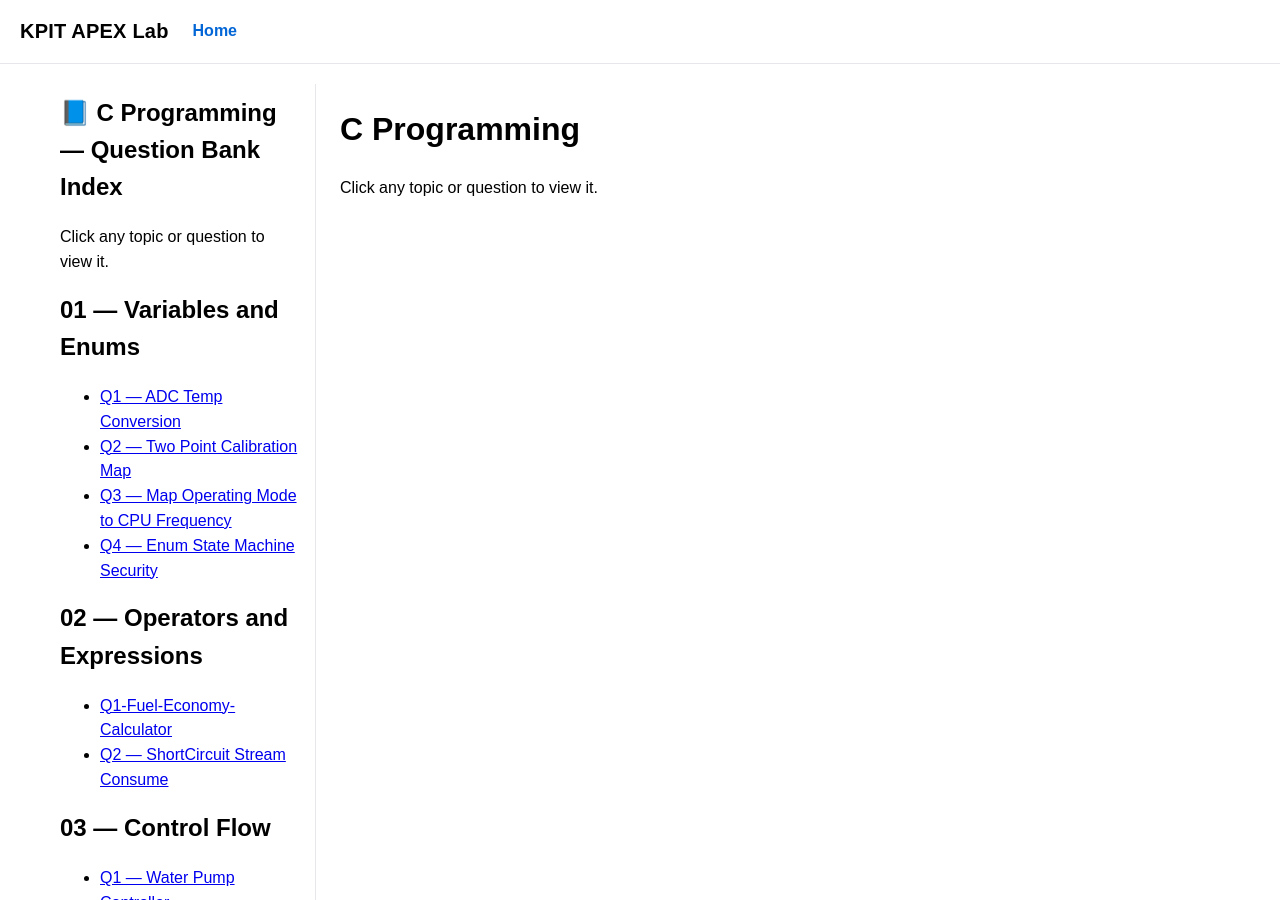
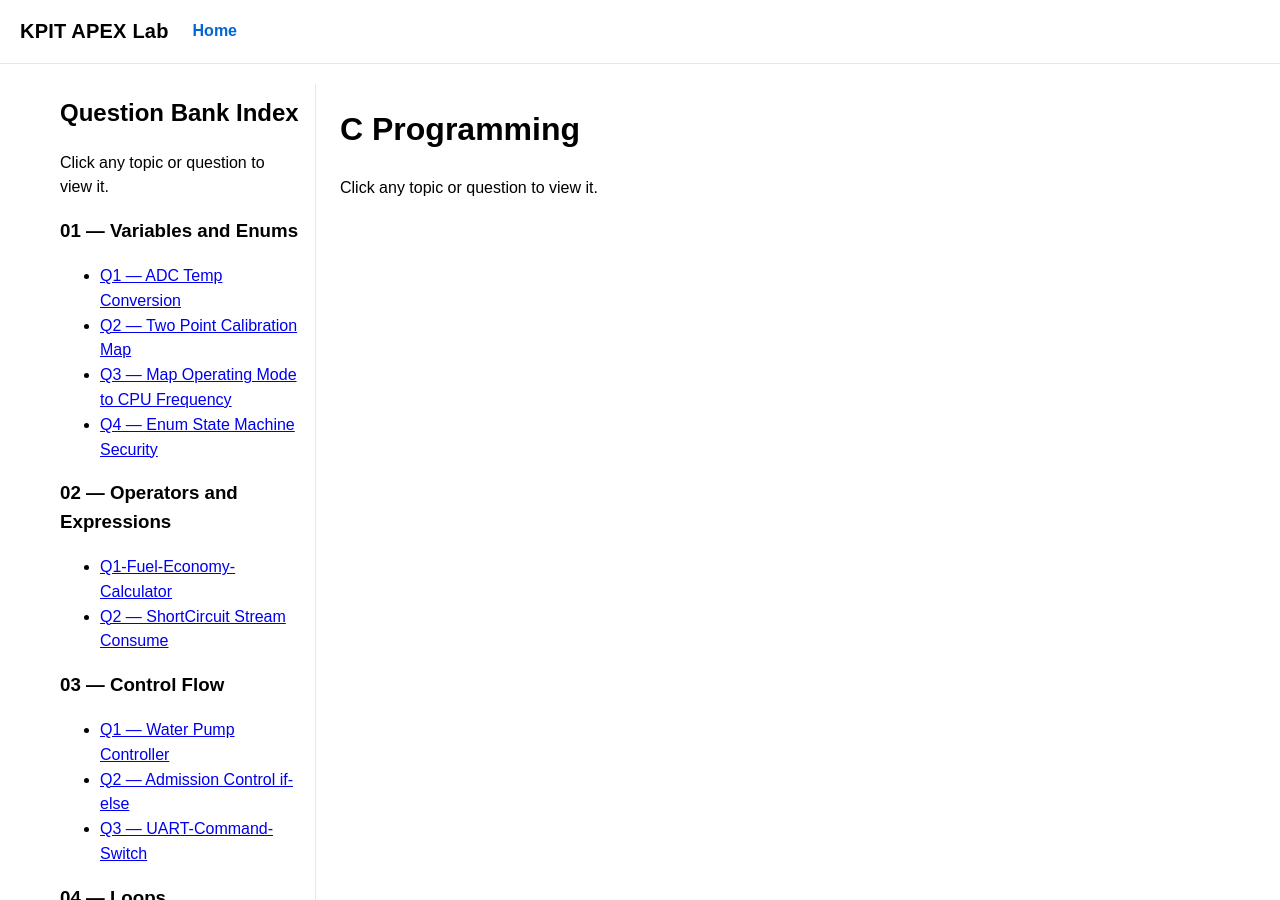
Before and after one commit to kAPEXLab/C-Programming, a Jekyll site: the page built from question-bank.md, in a window 1280 px wide and 900 px high. Built offline with Jekyll 4.4.1, drawn with Linux system fonts in a browser that asks for light colours; our own code applies the rules of GitHub Pages for plain Markdown files.

Commit message:
Update question-bank.md

```diff
--- a/question-bank.md
+++ b/question-bank.md
@@ -1,59 +1,59 @@
-# 📘 C Programming — Question Bank Index
+# Question Bank Index
 
 Click any topic or question to view it.
 
-## 01 — Variables and Enums
+### 01 — Variables and Enums
 - [Q1 — ADC Temp Conversion](Question-Bank/01-variables-and-enums/Q1-ADC-Temp-Conversion.md)
 - [Q2 — Two Point Calibration Map](Question-Bank/01-variables-and-enums/Q2-Two-Point-Calibration-Map.md)
 - [Q3 — Map Operating Mode to CPU Frequency](Question-Bank/01-variables-and-enums/Q3-Map-Operating-Mode-to-CPU-Frequency.md)
 - [Q4 — Enum State Machine Security](Question-Bank/01-variables-and-enums/Q4-Enum-State-Machine-Security.md)
 
-## 02 — Operators and Expressions
+### 02 — Operators and Expressions
 - [Q1-Fuel-Economy-Calculator](Question-Bank/02-operators-and-expressions/Q1-Fuel-Economy-Calculator.md)
 - [Q2 — ShortCircuit Stream Consume](Question-Bank/02-operators-and-expressions/Q2-ShortCircuit-Stream-Consume.md)
 
-## 03 — Control Flow
+### 03 — Control Flow
 - [Q1 — Water Pump Controller](Question-Bank/03-control-flow/Q1-Water-Pump-Controller.md)
 - [Q2 — Admission Control if-else](Question-Bank/03-control-flow/Q2-Admission-Control-if-else.md)
 - [Q3 — UART-Command-Switch](Question-Bank/03-control-flow/Q3-UART-Command-Switch.md)
 
-## 04 — Loops
+### 04 — Loops
 - [Q1 — For Count Above Threshold](Question-Bank/04-loops/Q1-For-Count-Above-Threshold.md)
 - [Q2 — For RingBuffer Drain](Question-Bank/04-loops/Q2-For-RingBuffer-Drain.md)
 - [Q3 — While Stream Parser](Question-Bank/04-loops/Q3-While-Stream-Parser.md)
 - [Q4 — DoWhile-Stability-Detector](Question-Bank/04-loops/Q4-DoWhile-Stability-Detector.md)
 
-## 05 — Arrays and Strings
+### 05 — Arrays and Strings
 - [Q1 — 1D Min Finder](Question-Bank/05-arrays-and-strings/Q1-1D-Min-Finder.md)
 - [Q2 — 1D Longest Stable Segment](Question-Bank/05-arrays-and-strings/Q2-1D-Longest-Stable-Segment.md)
 - [Q3 — 2D Word Search With Wildcards](Question-Bank/05-arrays-and-strings/Q3-2D-Word-Search-With-Wildcards.md)
 
-## 06 — Functions and Parameters
+### 06 — Functions and Parameters
 - [Q1 — Safe String Copy](Question-Bank/06-functions-and-params/Q1-SafeStringCopy-const-pointer.md)
 - [Q2 — Reconcile Config Defaults](Question-Bank/06-functions-and-params/Q2-Reconcile-Config-const-defaults.md)
 
-## 07 — Pointers and Arithmetic
+### 07 — Pointers and Arithmetic
 - [Q1 — Subsequence Search](Question-Bank/07-pointers-and-arithmetic/Q1-Subsequence-Search-in-Slice.md)
 - [Q2 — InPlace Tokenizer (Two pointers)](Question-Bank/07-pointers-and-arithmetic/Q2-InPlace-Tokenizer-TwoPointers.md)
 
-## 08 — Function Pointers and Callbacks
+### 08 — Function Pointers and Callbacks
 - [Q1 — Button Debounce Callback](Question-Bank/08-function-pointers-and-callbacks/Q1-Button-Debounce-Callback.md)
 
-## 09 — Structs, Unions, Bitfields
+### 09 — Structs, Unions, Bitfields
 - [Q1 — StatusReg16 Bitfields Parity](Question-Bank/09-structs-unions-bitfields/Q1-StatusReg16-Bitfields-Parity.md)
 - [Q2 — TaggedUnion Telemetry Summary](Question-Bank/09-structs-unions-bitfields/Q2-TaggedUnion-Telemetry-Summary.md)
 
-## 10 — Dynamic Memory
+### 10 — Dynamic Memory
 - [Q1 — DynInt Append Realloc Safe](Question-Bank/10-dynamic-memory/Q1-DynInt-Append-ReallocSafe.md)
 - [Q2 — LogBuffer Append Compact Grow](Question-Bank/10-dynamic-memory/Q2-LogBuffer-Append-Compact-Grow.md)
 
-## 11 — File I/O
+### 11 — File I/O
 - [Q1 — Count Lines Filtered](Question-Bank/11-file-io/Q1-Count-Lines-Filtered.md)
 - [Q2 — Filter Compact Binary Log](Question-Bank/11-file-io/Q2-Filter-Compact-Binary-Log.md)
 
-## 12 — Qualifiers and APIs
+### 12 — Qualifiers and APIs
 - [Q1 — W1C Fault & Volatile, static, extern](Question-Bank/12-qualifiers-and-apis/Q1-W1C-Fault-volatile-static-extern.md)
 - [Q2 — Preprocessor Macros Config Seq](Question-Bank/12-qualifiers-and-apis/Q2-Preprocessor-Macros-Config-Seq.md)
 
-## 13 — Algorithms
+### 13 — Algorithms
 - [Q1 — StableMergesort-RangeScratch](Question-Bank/13-algorithms/Q1-StableMergesort-RangeScratch.md)
```
